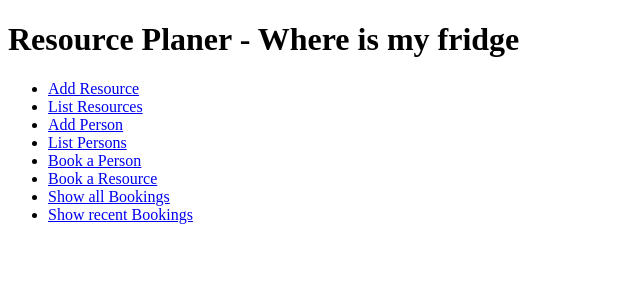
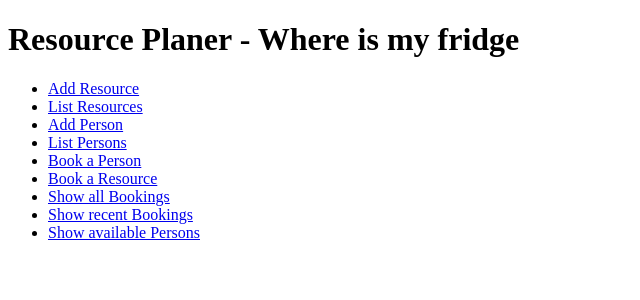
Before and after one commit to patrup/ResPla, a Django app: page /planer/ in a window 1280 px wide. Shown: the top 300 px of the page, without its empty margins (0-640 px from the left). Run offline with Django 3.2, Linux system fonts and the light colour scheme.

Commit message:
Example view with available person for a fixed timespan implemented. Should be implemented for a free defined timespan.

```diff
--- a/ResPla/Planer/templates/Planer/index.html
+++ b/ResPla/Planer/templates/Planer/index.html
@@ -32,6 +32,9 @@
 <li>
 <a href="{% url 'planer:booking_list_recent' %}">Show recent Bookings</a>
 </li>
+<li>
+<a href="{% url 'planer:person_list_available' %}">Show available Persons</a>
+</li>
 </ul>
 
 </body>
--- a/ResPla/Planer/views.py
+++ b/ResPla/Planer/views.py
@@ -66,9 +66,7 @@ class AvailablePersonListView(ListView):
     def get_queryset(self):
         sd = '2014-10-01'
         ed = '2014-10-03'
-        q1 = Q(booking__start_date__range=(sd, ed))
-        q2 = Q(booking__end_date__range=(sd, ed))
-        return Person.objects.all().exclude(q1 | q2)
+        return get_available_persons(sd, ed)
 
 
 class AddPersonBookingView(CreateView):
```
